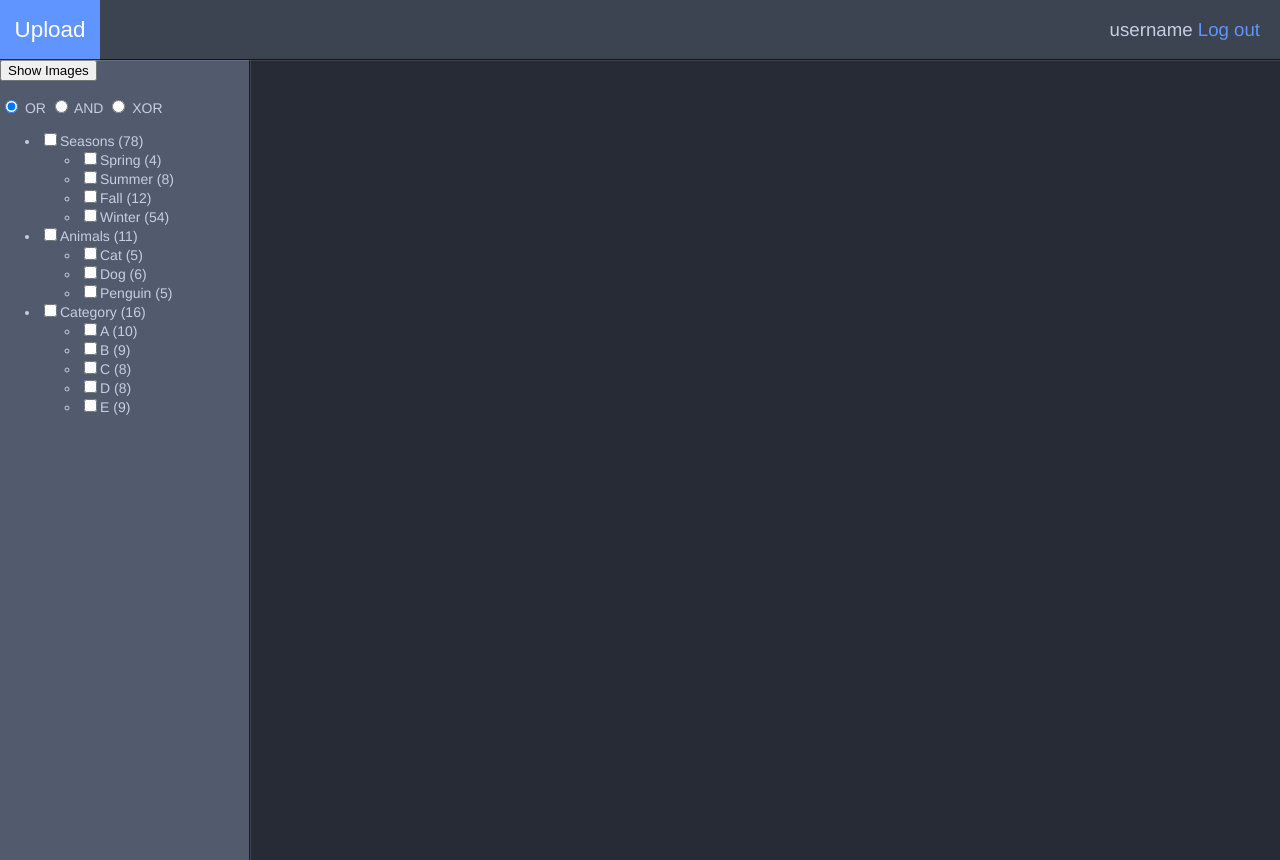
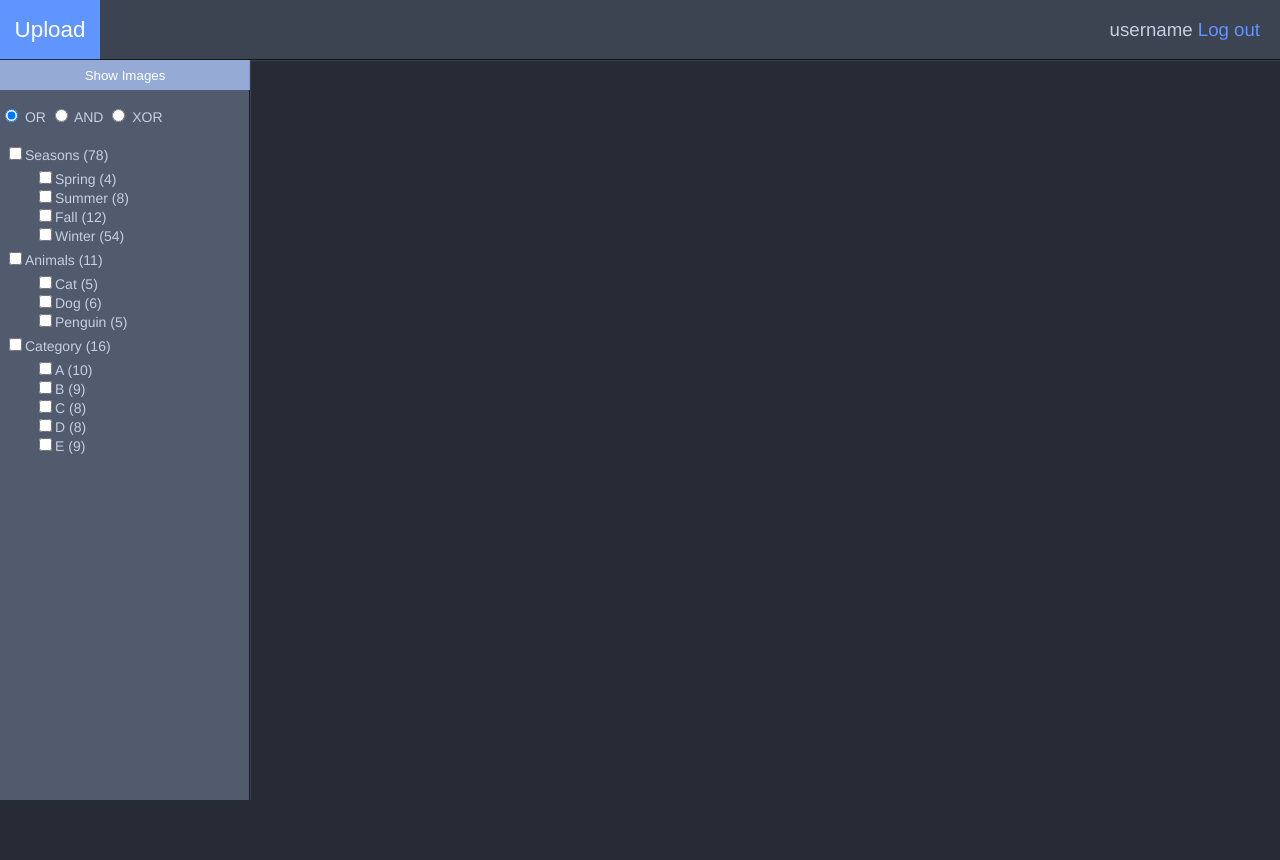
Before and after one commit to mjbelow/Image-Organizer, a PHP site: page / in a window 1280 px wide. After the commit the page ends 800 px from the top, so only its background shows below. Run offline with PHP 8.4, Linux system fonts and the light colour scheme.

Commit message:
updated css with menu and image page

```diff
--- a/css/style.css
+++ b/css/style.css
@@ -96,7 +96,7 @@ hr {
   opacity: 0.8;
 }
 
-img {
+.img_container img {
   width: 100%;
   border: 1px solid rgba(0, 0, 0, 0.7);
   box-shadow: -1px -1px rgba(0, 0, 0, 0.2), 1px 1px rgba(255, 255, 255, 0.2);
@@ -123,9 +123,14 @@ header a:hover {
 	border-bottom: 1px solid hsl(220, 100%, 68.8%);
 }
 
-html,body,main {
+html,body {
   height: 100%;
   margin: 0;
+}
+
+main {
+  position: relative;
+  height: calc(100% - 60px);
 }
 
 #menu {
@@ -134,11 +139,12 @@ html,body,main {
   width: 250px;
   display: block;
   box-shadow: 1px 0 0 0 rgba(255, 255, 255, 0.1), inset -1px 0 0 0 rgba(0, 0, 0, 0.7);
+  overflow-y: auto;
 }
 
 #frame {
   position: absolute;
-  top: 60px;
+  top: 0;
   right: 0;
   width: calc(100% - 250px);
   height: 100%;
@@ -164,3 +170,45 @@ footer {
   font-size: 1.2em;
   box-shadow: inset 0 -1px 0 0 rgba(0, 0, 0, 0.7), 0 1px 0 0 rgba(255, 255, 255, 0.1);
 }
+
+input[type="submit"] {
+  width: 100%;
+  background-color: hsla(220, 100%, 85%, .7);
+  border: 0;
+  height: 30px;
+  color: #fff;
+}
+
+input[type="submit"]:hover {
+  background-color: hsla(220, 100%, 85%, .8);
+}
+
+#menu ul {
+  list-style: none;
+  padding: 5px;
+}
+
+#menu ul ul {
+  padding-left: 30px;
+}
+
+#cover {
+  position: fixed;
+  top:0;
+  background: rgba(0, 0, 0, 0.8);
+  width: 100%;
+  height: 100%;
+  overflow: auto;
+  cursor: zoom-out;
+}
+
+#cover img {
+  max-width: 70%;
+  margin: auto;
+  position: absolute;
+  top: 0;
+  bottom: 0;
+  left: 0;
+  right: 0;
+  cursor: zoom-out;
+}
```
